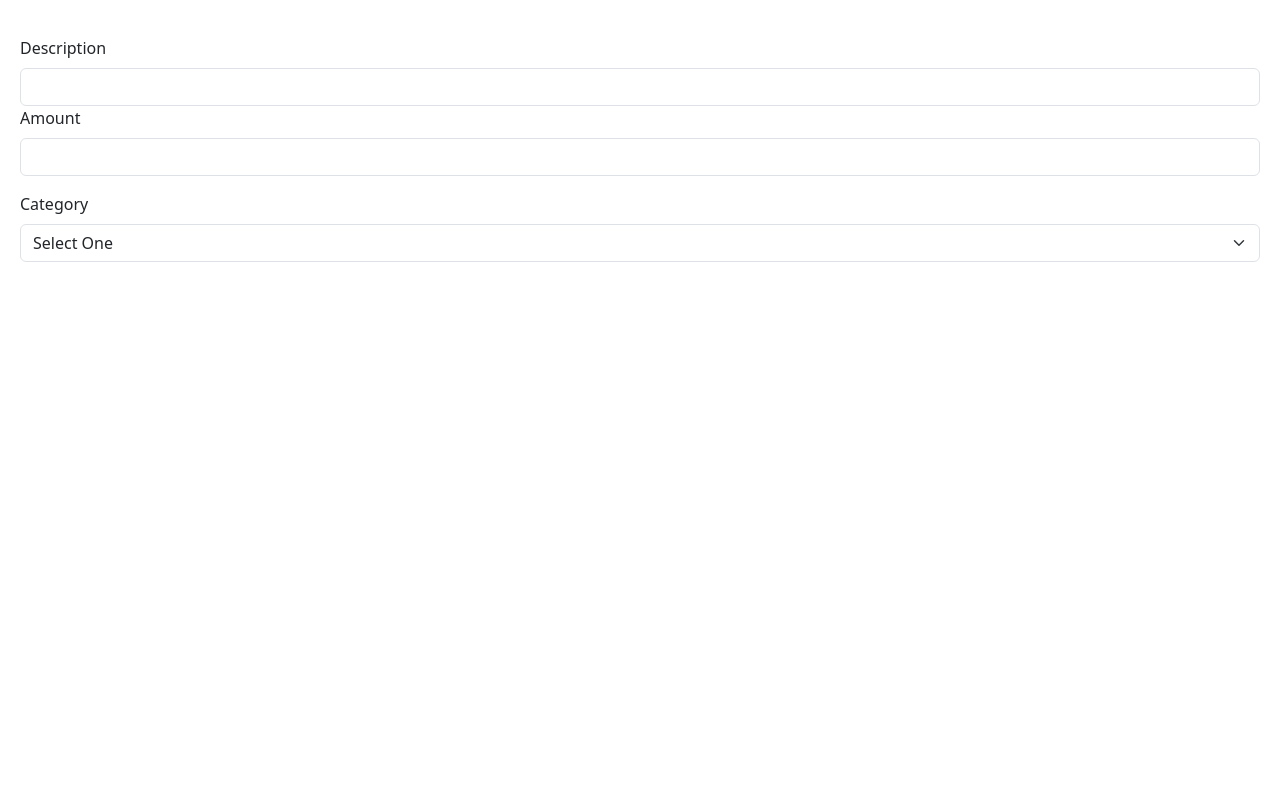
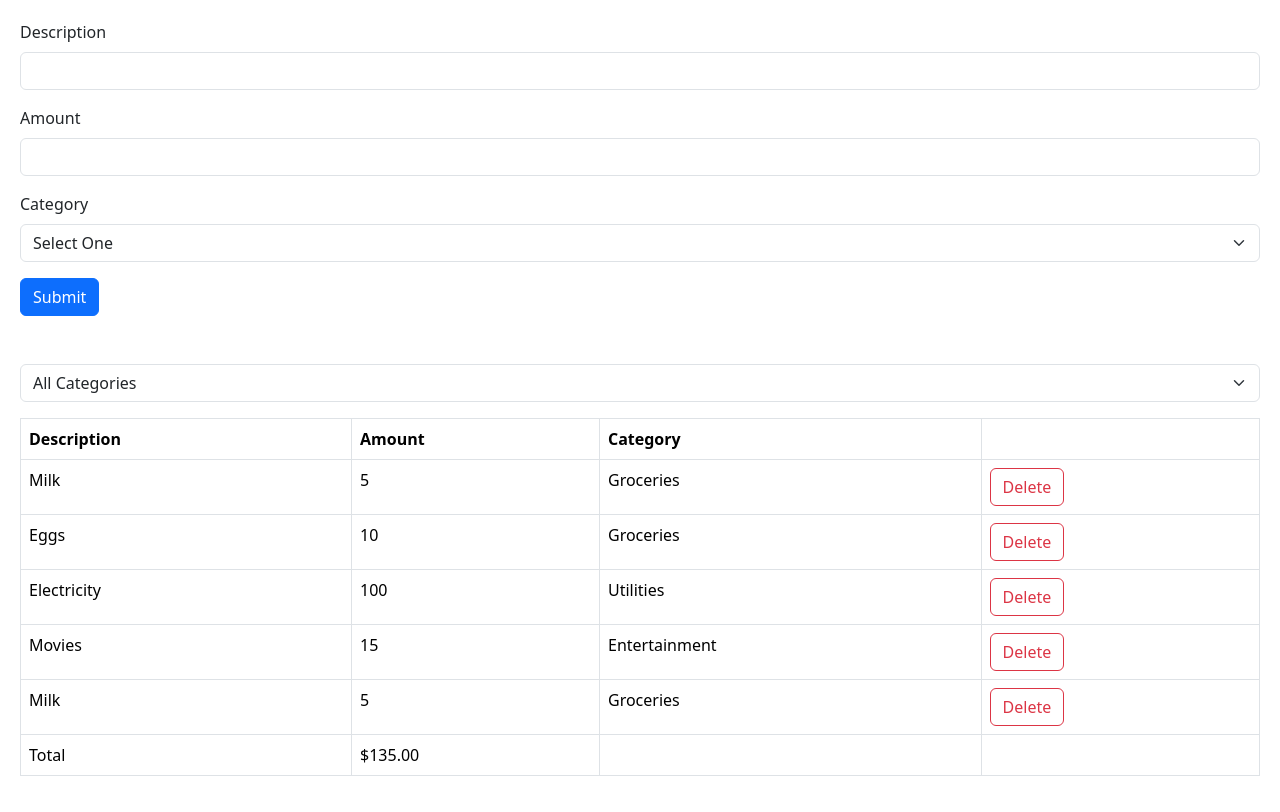
Before and after one commit to YashPatel50/react-training-app, a React (Vite) app: page / in a window 1280 px wide. Built offline with nearby package versions, Linux system fonts and the light colour scheme.

Commit message:
Created Expense Tracker

```diff
--- a/src/App2.tsx
+++ b/src/App2.tsx
@@ -1,9 +1,54 @@
-import ExpenseList from "./Components/ExpenseTracker/ExpenseForm";
-
-export const categories = ["Groceries", "Utilities", "Entertainment"];
+import { useState } from "react";
+import ExpenseForm from "./Components/ExpenseTracker/ExpenseForm";
+import ExpenseList from "./Components/ExpenseTracker/ExpenseList";
+import ExpenseFilter from "./Components/ExpenseTracker/ExpenseFilter";
+import categories from "./categories";
 
 function App2() {
-  return <ExpenseList></ExpenseList>;
+  //Table to hold all expenses
+  const [expenses, setExpenses] = useState([
+    { id: 1, description: "Milk", amount: 5, category: "Groceries" },
+    { id: 2, description: "Eggs", amount: 10, category: "Groceries" },
+    { id: 3, description: "Electricity", amount: 100, category: "Utilities" },
+    { id: 4, description: "Movies", amount: 15, category: "Entertainment" },
+    { id: 5, description: "Milk", amount: 5, category: "Groceries" },
+  ]);
+
+  const [selectedCategory, setSelectedCategory] = useState("");
+
+  //Function to delete an element from all expenses
+  const onDelete = (id: number) => {
+    setExpenses(expenses.filter((e) => e.id != id));
+  };
+
+  //Function to Filter on selected category
+  const onSelectCategory = (category: string) => {
+    setSelectedCategory(category);
+  };
+
+  const visibleExpenses = selectedCategory
+    ? expenses.filter((e) => e.category === selectedCategory)
+    : expenses;
+  return (
+    <>
+      <div className="mb-5">
+        <ExpenseForm
+          onSubmit={(expense) =>
+            setExpenses([...expenses, { ...expense, id: expenses.length + 1 }])
+          }
+        ></ExpenseForm>
+      </div>
+      <div className="mb-3">
+        <ExpenseFilter
+          onSelectCategory={(category) => onSelectCategory(category)}
+        ></ExpenseFilter>
+      </div>
+      <ExpenseList
+        expenses={visibleExpenses}
+        onDelete={(id) => onDelete(id)}
+      ></ExpenseList>
+    </>
+  );
 }
 
 export default App2;
--- /dev/null
+++ b/src/Components/ExpenseTracker/ExpenseFilter.tsx
@@ -0,0 +1,24 @@
+import React from "react";
+import categories from "../../categories";
+
+interface Props {
+  onSelectCategory: (category: string) => void;
+}
+
+const ExpenseFilter = ({ onSelectCategory }: Props) => {
+  return (
+    <select
+      className="form-select"
+      onChange={(event) => onSelectCategory(event.target.value)}
+    >
+      <option value="">All Categories</option>
+      {categories.map((category) => (
+        <option key={category} value={category}>
+          {category}
+        </option>
+      ))}
+    </select>
+  );
+};
+
+export default ExpenseFilter;
--- a/src/Components/ExpenseTracker/ExpenseForm.tsx
+++ b/src/Components/ExpenseTracker/ExpenseForm.tsx
@@ -1,26 +1,45 @@
 import React from "react";
+import { z } from "zod";
+import { zodResolver } from "@hookform/resolvers/zod";
 import { useForm } from "react-hook-form";
-import { categories } from "../../App2";
+import categories from "../../categories";
 
-type Expense = {
-  description: string;
-  amount: number;
-  category: "Groceries" | "Utilities" | "Entertainment";
-};
-const ExpenseList = () => {
+const schema = z.object({
+  description: z
+    .string()
+    .min(3, "Description should be at least 3 characters")
+    .max(50, "Description should be at most 50 characters"),
+  amount: z
+    .number({ invalid_type_error: "Amount is Required" })
+    .min(0.01)
+    .max(100_000),
+  category: z.enum(categories, {
+    errorMap: () => ({ message: "Category is required" }),
+  }),
+});
+
+type ExpenseFormData = z.infer<typeof schema>;
+
+interface Props {
+  onSubmit: (data: ExpenseFormData) => void;
+}
+
+const ExpenseForm = ({ onSubmit }: Props) => {
   const {
     register,
     handleSubmit,
+    reset,
     formState: { errors },
-  } = useForm<Expense>();
-
-  const onSubmit = (data: Expense) => {
-    console.log(data);
-  };
+  } = useForm<ExpenseFormData>({ resolver: zodResolver(schema) });
 
   return (
-    <form onSubmit={handleSubmit(onSubmit)}>
-      <div className="mb-3"></div>
+    <form
+      onSubmit={handleSubmit((data) => {
+        onSubmit;
+        reset();
+      })}
+    >
+      <div className="mb-3">
         <label htmlFor="name" className="form-label">
           Description
         </label>
@@ -30,6 +49,10 @@ const ExpenseList = () => {
           className="form-control"
           {...register("description")}
         ></input>
+        {errors.description && (
+          <p className="text-danger">{errors.description.message}</p>
+        )}
+      </div>
 
       <div className="mb-3">
         <label htmlFor="amount" className="form-label">
@@ -39,15 +62,18 @@ const ExpenseList = () => {
           id="amount"
           type="number"
           className="form-control"
-          {...register("amount")}
+          {...register("amount", { valueAsNumber: true })}
         ></input>
+        {errors.amount && (
+          <p className="text-danger">{errors.amount.message}</p>
+        )}
       </div>
 
       <div className="mb-3">
         <label htmlFor="category" className="form-label">
           Category
         </label>
-        <select id="category" className="form-select">
+        <select {...register("category")} id="category" className="form-select">
           <option value="">Select One</option>
           {categories.map((category) => (
             <option key={category} value={category}>
@@ -55,9 +81,13 @@ const ExpenseList = () => {
             </option>
           ))}
         </select>
+        {errors.category && (
+          <p className="text-danger">{errors.category.message}</p>
+        )}
       </div>
+      <button className="btn btn-primary">Submit</button>
     </form>
   );
 };
 
-export default ExpenseList;
+export default ExpenseForm;
--- /dev/null
+++ b/src/Components/ExpenseTracker/ExpenseList.tsx
@@ -0,0 +1,59 @@
+import React from "react";
+
+interface Expense {
+  id: number;
+  description: string;
+  amount: number;
+  category: string;
+}
+interface Props {
+  expenses: Expense[];
+  onDelete: (id: number) => void;
+}
+
+const ExpenseList = ({ expenses, onDelete }: Props) => {
+  return (
+    <table className="table table-bordered">
+      <thead>
+        <tr>
+          <th>Description</th>
+          <th>Amount</th>
+          <th>Category</th>
+          <th></th>
+        </tr>
+      </thead>
+      <tbody>
+        {expenses.map((expense) => (
+          <tr key={expense.id}>
+            <td>{expense.description}</td>
+            <td>{expense.amount}</td>
+            <td>{expense.category}</td>
+            <td>
+              <button
+                className="btn btn-outline-danger"
+                onClick={() => onDelete(expense.id)}
+              >
+                Delete
+              </button>
+            </td>
+          </tr>
+        ))}
+      </tbody>
+      <tfoot>
+        <tr>
+          <td>Total</td>
+          <td>
+            $
+            {expenses
+              .reduce((acc, expense) => expense.amount + acc, 0)
+              .toFixed(2)}
+          </td>
+          <td></td>
+          <td></td>
+        </tr>
+      </tfoot>
+    </table>
+  );
+};
+
+export default ExpenseList;
--- /dev/null
+++ b/src/categories.ts
@@ -0,0 +1,4 @@
+
+export const categories = ["Groceries", "Utilities", "Entertainment"] as const;
+
+export default categories
```
Lines whose indentation alone changed are shown as unchanged.
